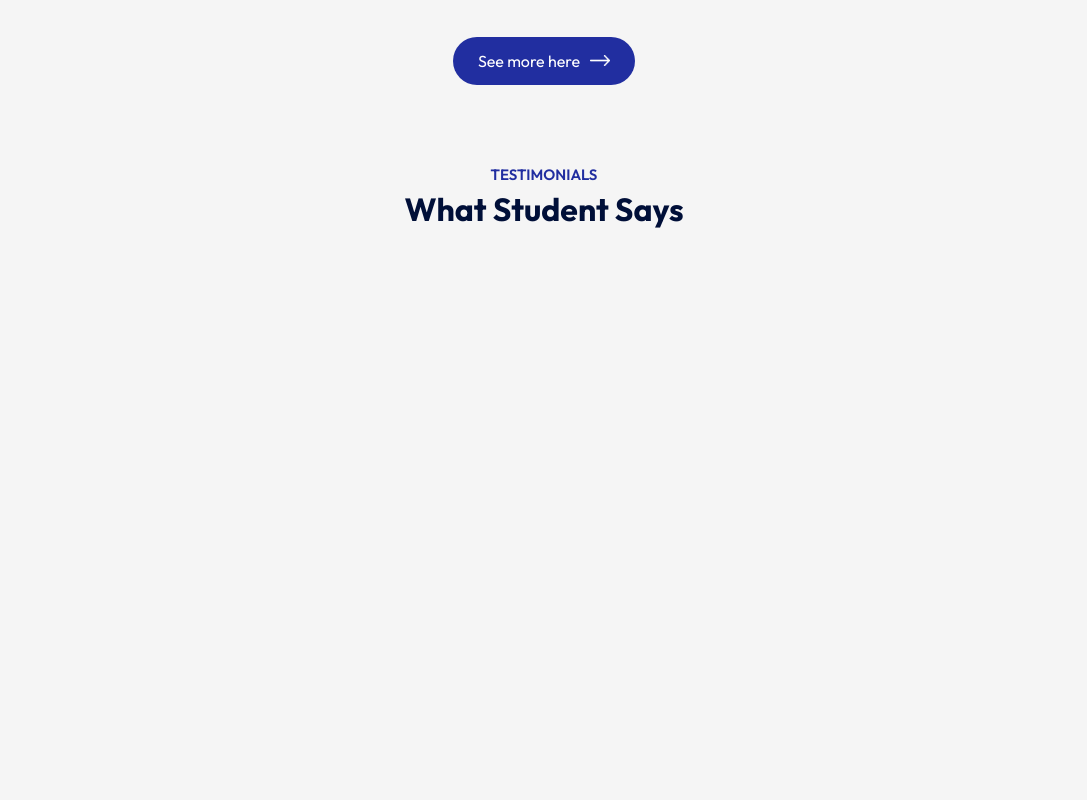
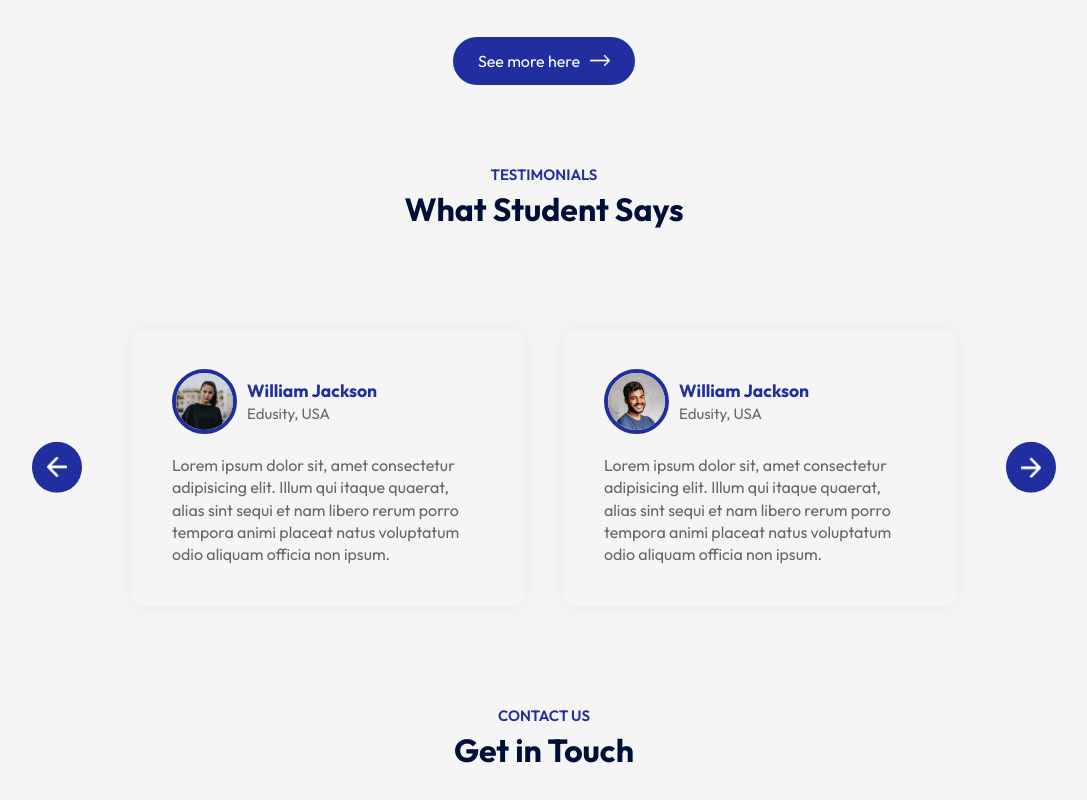
Before and after one commit to TomChaseParis/React-College-Website, a React (Vite) app: page / in a window 1280 px wide. Shown: the part 1941-2741 px from the top of the page, without its empty margins (96-1183 px from the left). Before the commit the page ends 2200 px from the top, so only its background shows below. Built offline with nearby package versions, Linux system fonts and the light colour scheme.

Commit message:
feat: Create Testimonials component

```diff
--- a/src/App.jsx
+++ b/src/App.jsx
@@ -5,6 +5,7 @@
 import Title from "./components/title/Title";
 import About from "./components/about/About";
 import Campus from "./components/campus/Campus";
+import Testimonials from "./components/testimonials/Testimonials";
 
 const App = () => {
   return (
@@ -18,6 +19,8 @@
         <Title subTitle='Gallery' title='Campus Photos' />
         <Campus />
         <Title subTitle='TESTIMONIALS' title='What Student Says' />
+        <Testimonials />
+        <Title subTitle='Contact Us' title='Get in Touch' />
       </div>
     </div>
   );
--- /dev/null
+++ b/src/components/testimonials/Testimonials.css
@@ -0,0 +1,66 @@
+.testimonials {
+  margin: 80px auto;
+  padding: 0 80px;
+  position: relative;
+}
+
+.next-btn,
+.back-btn {
+  position: absolute;
+  top: 50%;
+  right: 0;
+  transform: translateY(-50%);
+  padding: 15px;
+  width: 50px;
+  border-radius: 50%;
+  cursor: pointer;
+  background: #212ea0;
+}
+
+.back-btn {
+  right: auto;
+  left: 0;
+}
+
+.slider {
+  overflow: hidden;
+}
+
+.slider ul {
+  display: flex;
+  width: 200%;
+  overflow-x: hidden;
+  transition: 0.5s;
+}
+
+.slider ul li {
+  list-style: none;
+  width: 50%;
+  padding: 20px;
+}
+
+.slide {
+  box-shadow: 0 0 20px rgba(0, 0, 0, 0.05);
+  padding: 40px;
+  border-radius: 10px;
+  color: #676767;
+  line-height: 1.4;
+}
+
+.slide img {
+  width: 65px;
+  border-radius: 50%;
+  margin-right: 10px;
+  border: 4px solid #212ea0;
+}
+
+.user-info {
+  display: flex;
+  align-items: center;
+  margin-bottom: 20px;
+  font-size: 15px;
+}
+
+.user-info h3 {
+  color: #212ea0;
+}
--- /dev/null
+++ b/src/components/testimonials/Testimonials.jsx
@@ -0,0 +1,89 @@
+import React, { useRef } from 'react'
+import './Testimonials.css'
+import next_icon from '../../assets/next-icon.png'
+import back_icon from '../../assets/back-icon.png'
+import user_1 from '../../assets/user-1.png'
+import user_2 from '../../assets/user-2.png'
+import user_3 from '../../assets/user-3.png'
+import user_4 from '../../assets/user-4.png'
+
+const Testimonials = () => {
+
+    const slider = useRef();
+    let tx = 0;
+
+    const slideForward = () => {
+        if (tx > -50) {
+            tx -= 25;
+        }
+        slider.current.style.transform = `translateX(${tx}%)`;
+    }
+
+    const slideBackward = () => {
+        if (tx < 0) {
+            tx += 25;
+        }
+        slider.current.style.transform = `translateX(${tx}%)`
+    }
+
+  return (
+    <div className='testimonials'>
+        <img src={next_icon} alt="" className='next-btn' onClick={slideForward} />
+        <img src={back_icon} alt="" className='back-btn' onClick={slideBackward}  />
+        <div className="slider">
+            <ul ref={slider}>
+                <li>
+                    <div className="slide">
+                        <div className="user-info">
+                            <img src={user_1} alt="" />
+                            <div>
+                                <h3>William Jackson</h3>
+                                <span>Edusity, USA</span>
+                            </div>
+                        </div>
+                        <p>Lorem ipsum dolor sit, amet consectetur adipisicing elit. Illum qui itaque quaerat, alias sint sequi et nam libero rerum porro tempora animi placeat natus voluptatum odio aliquam officia non ipsum.</p>
+                    </div>
+                </li>
+                <li>
+                    <div className="slide">
+                        <div className="user-info">
+                            <img src={user_2} alt="" />
+                            <div>
+                                <h3>William Jackson</h3>
+                                <span>Edusity, USA</span>
+                            </div>
+                        </div>
+                        <p>Lorem ipsum dolor sit, amet consectetur adipisicing elit. Illum qui itaque quaerat, alias sint sequi et nam libero rerum porro tempora animi placeat natus voluptatum odio aliquam officia non ipsum.</p>
+                    </div>
+                </li>
+                <li>
+                    <div className="slide">
+                        <div className="user-info">
+                            <img src={user_3} alt="" />
+                            <div>
+                                <h3>William Jackson</h3>
+                                <span>Edusity, USA</span>
+                            </div>
+                        </div>
+                        <p>Lorem ipsum dolor sit, amet consectetur adipisicing elit. Illum qui itaque quaerat, alias sint sequi et nam libero rerum porro tempora animi placeat natus voluptatum odio aliquam officia non ipsum.</p>
+                    </div>
+                </li>
+                <li>
+                    <div className="slide">
+                        <div className="user-info">
+                            <img src={user_4} alt="" />
+                            <div>
+                                <h3>William Jackson</h3>
+                                <span>Edusity, USA</span>
+                            </div>
+                        </div>
+                        <p>Lorem ipsum dolor sit, amet consectetur adipisicing elit. Illum qui itaque quaerat, alias sint sequi et nam libero rerum porro tempora animi placeat natus voluptatum odio aliquam officia non ipsum.</p>
+                    </div>
+                </li>
+            </ul>
+        </div>
+    </div>
+  )
+}
+
+export default Testimonials
```
